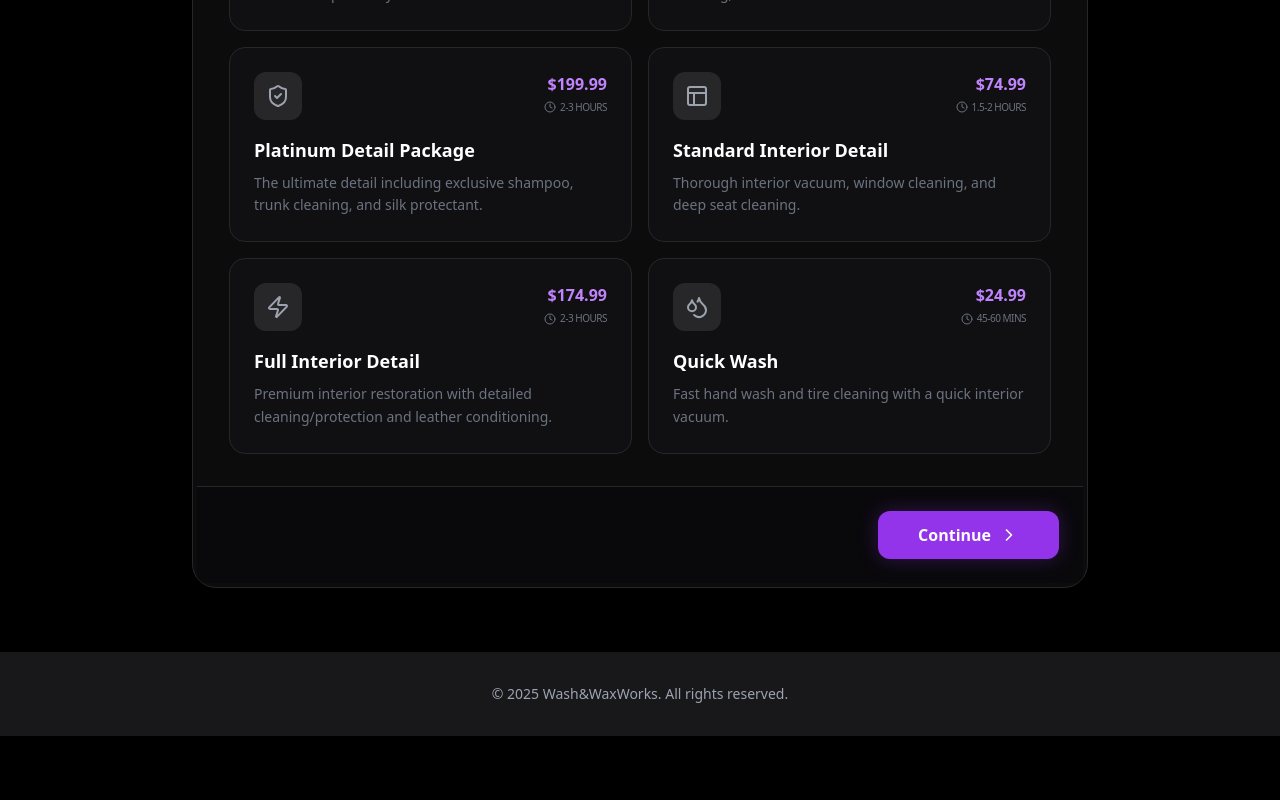
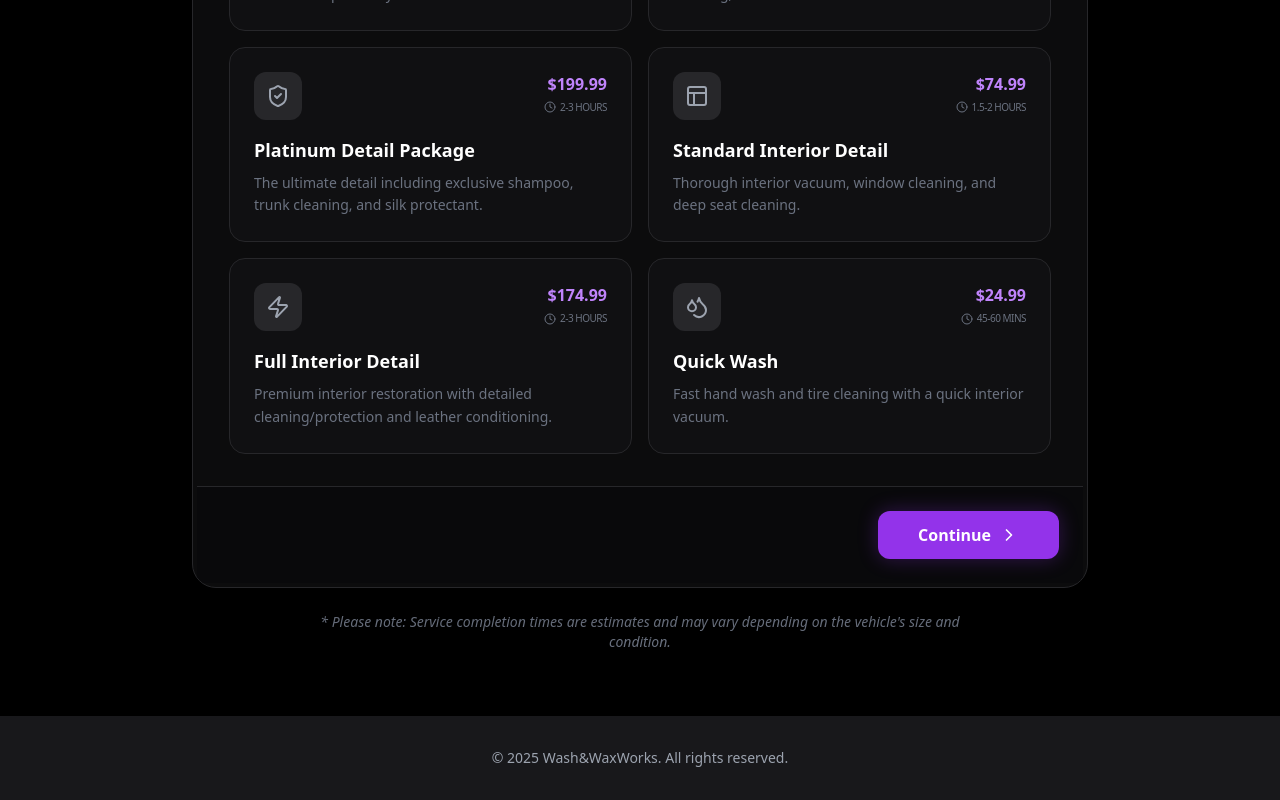
Before and after one commit to tareqrwk/wash-and-waxworks, a React (Create React App) app in the folder client/: page /book in a window 1280 px wide. Shown: the part 698-1498 px from the top of the page. Before the commit the page ends 1434 px from the top, so only its background shows below. Built offline with nearby package versions, Linux system fonts and the light colour scheme.

Commit message:
Added disclaimer on booking page

```diff
--- a/client/src/pages/BookingPage.js
+++ b/client/src/pages/BookingPage.js
@@ -501,6 +501,11 @@ function BookingPage() {
                     </div>
                 </div>
 
+                {/* Duration Disclaimer */}
+                <p className="mt-6 text-center text-sm text-gray-500 italic max-w-2xl mx-auto px-4">
+                    * Please note: Service completion times are estimates and may vary depending on the vehicle's size and condition.
+                </p>
+
                 {/* Summary Info (Steps 1-3 only) */}
                 {formData.service && currentStep < 4 && (
                     <div className="mt-8 flex justify-center animate-in fade-in duration-700">
```
